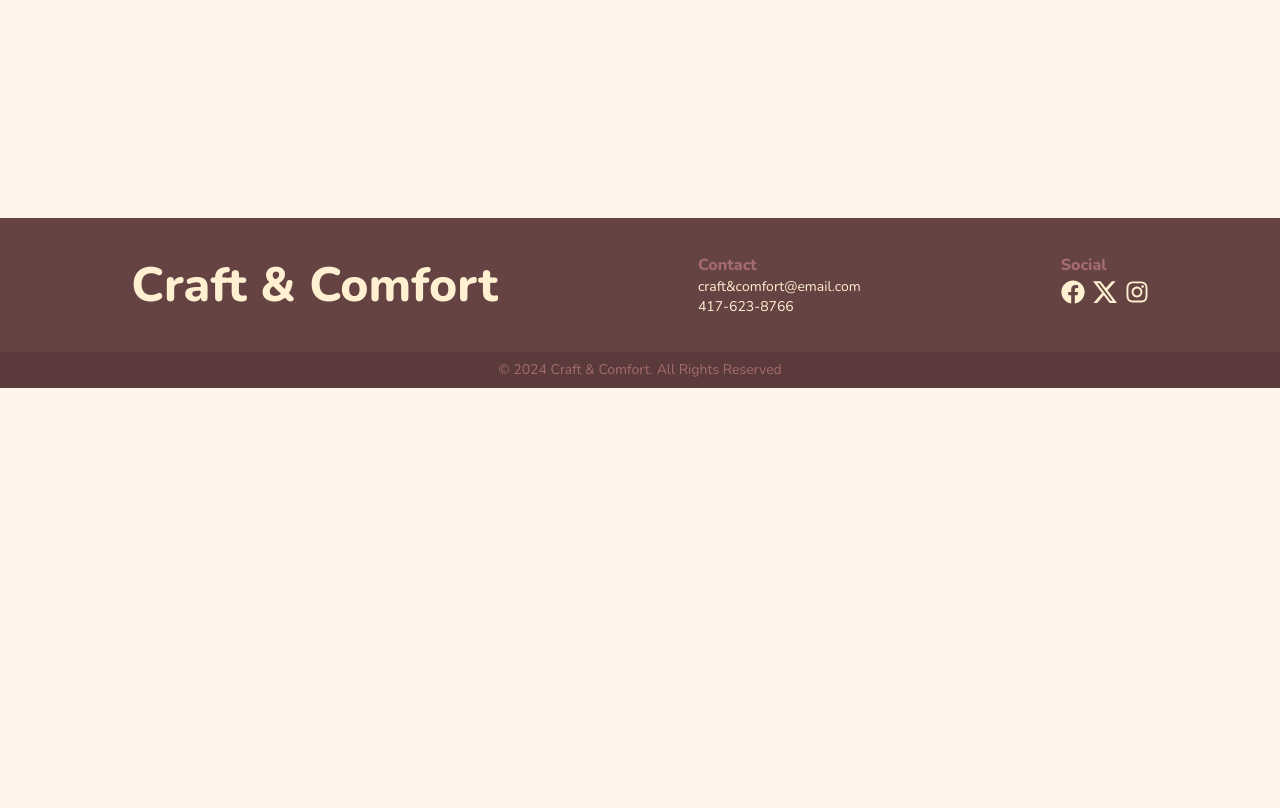
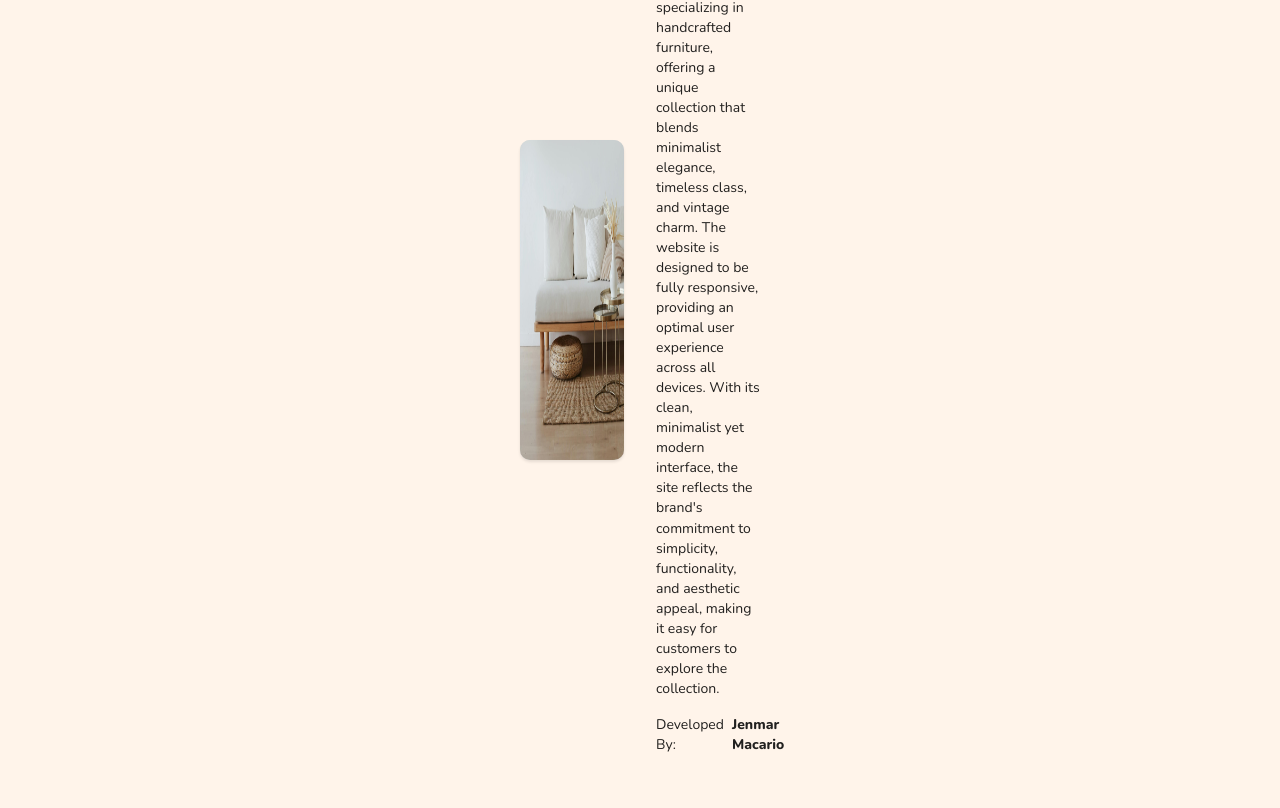
Before and after one commit to macariojenmar/craft-and-comfort, a React (Vite) app: page /about in a window 1280 px wide. Shown: the part 412-1220 px from the top of the page. Before the commit the page ends 800 px from the top, so only its background shows below. Built offline with nearby package versions, Linux system fonts and the light colour scheme.

Commit message:
Refs to issue #12 created about page

```diff
--- /dev/null
+++ b/src/components/pages/about/AboutPage.jsx
@@ -0,0 +1,44 @@
+import React from "react";
+import AppLayout from "../../../layouts/AppLayout";
+import { Grid2, Stack, Typography } from "@mui/material";
+import { FaArrowUpRightFromSquare } from "react-icons/fa6";
+import { GenericImageBox } from "../../generic/GenericImageBox";
+
+const AboutPage = () => {
+  return (
+    <AppLayout padding={{ xs: '15px 15px', md: '150px 520px' }}>
+      <Grid2 container spacing={4} alignItems={'center'}>
+        <Grid2 item size={{ xs: 12, md: 6 }}>
+          <GenericImageBox
+            image={'/CCAboutImage.png'}
+            height={{
+              xs: '320px',
+              md: '320px'
+            }}
+          />
+        </Grid2>
+        <Grid2 item size={{ xs: 12, md: 6 }}>
+          <Typography variant="h5" fontWeight={800} mb={1}>About Craft & Comfort</Typography>
+          <Typography variant="body2" mb={2}>
+            A fictional online shop specializing in handcrafted furniture, offering a unique collection that blends minimalist elegance, timeless class, and vintage charm. The website is designed to be fully responsive, providing an optimal user experience across all devices. With its clean, minimalist yet modern interface, the site reflects the brand's commitment to simplicity, functionality, and aesthetic appeal, making it easy for customers to explore the collection.
+          </Typography>
+          <Stack
+            direction={'row'}
+            gap={1}
+            alignItems={'center'}
+            sx={{
+              cursor: 'pointer'
+            }}
+            onClick={() => window.open('https://dev-jenmar.web.app/')}
+          >
+            <Typography variant="body2">Developed By: </Typography>
+            <Typography variant="body2" fontWeight={800}>Jenmar Macario</Typography>
+            <FaArrowUpRightFromSquare size={'14px'} />
+          </Stack>
+        </Grid2>
+      </Grid2>
+    </AppLayout>
+  )
+};
+
+export default AboutPage;
--- a/src/main.jsx
+++ b/src/main.jsx
@@ -10,6 +10,7 @@ import { Box } from '@mui/material';
 import { Toaster } from 'react-hot-toast';
 import FurnitureDetails from './components/pages/furnitureDetails/FurnitureDetails';
 import WishlistPage from './components/pages/likes/WishlistPage';
+import AboutPage from './components/pages/about/AboutPage';
 
 const root = createRoot(document.getElementById("root"));
 
@@ -32,6 +33,7 @@ root.render(
             <Route path='/shop' element={<ShopPage />} />
             <Route path='/furniture-details' element={<FurnitureDetails />} />
             <Route path='/wishlist' element={<WishlistPage />} />
+            <Route path='/about' element={<AboutPage />} />
           </Routes>
         </Box>
         <Footer />
```
Also changed, not shown: public/CCAboutImage.png (added).
